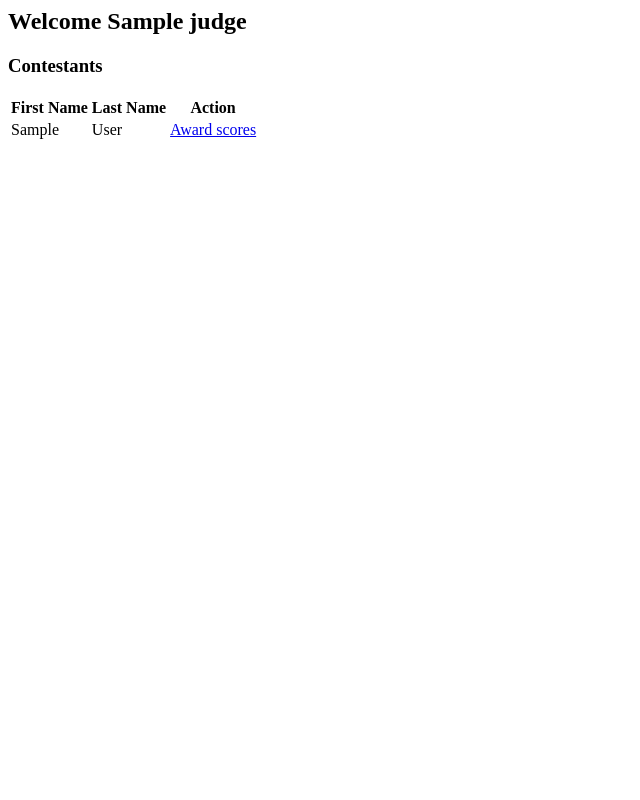
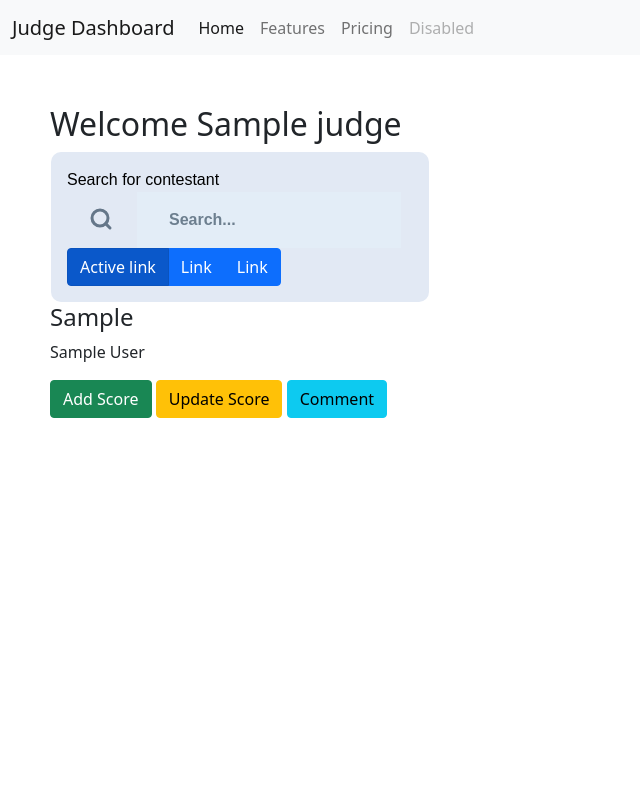
Before and after one commit to enoskyeza/toy_festival_app, a Django app: page /judge/ in a window 1280 px wide. Shown: the whole page, without its empty margins (0-640 px from the left). Run offline with Django 4.2, Linux system fonts and the light colour scheme; a user stored in the database is signed in; tables that the repository leaves empty hold one stand-in row (values such as "Sample post").

Commit message:
Add judge page

```diff
--- /dev/null
+++ b/tf_app/judges/static/judges/css/style.css
@@ -0,0 +1,170 @@
+.sect-pad-bottom {
+  margin-bottom: 20px;
+}
+
+.navbar {
+  height: 55px;
+}
+
+.main{
+  height: calc(100vh - 55px);
+  overflow: hidden;
+  padding: 50px;
+  /* background: black */
+}
+
+/* Filter section */
+@import url('https://fonts.googleapis.com/css?family=Orbitron&display=swap');
+@import url('https://fonts.googleapis.com/css?family=Hind&display=swap');
+
+* {
+  -webkit-font-smoothing: antialiased;
+  /* color: #acbdce; */
+}
+
+:root {
+  --border-radius: 10px;
+}
+
+body, html {
+  /* background: #e2e9f4; */
+  /* display: grid;
+  height: 100%;
+  grid-template: 1fr/100%;
+  place-items: center; */
+}
+
+.Card-filter {
+  padding: 1px;
+  border-radius: var(--border-radius);
+  background: linear-gradient(-67deg, rgba(#c8d8e7, .7), rgba(255,255,255,.8));
+  overflow: hidden;
+  box-shadow:
+    -2px -2px 6px rgba(#fff, .6),
+    2px 2px 12px #c8d8e7;
+  width: 380px;
+}
+
+.CardInner {
+  padding: 16px 16px;
+  background-color: #e2e9f4;
+  border-radius: var(--border-radius);
+}
+
+.container {
+  display: flex;
+}
+
+.Icon {
+  min-width: 46px;
+  min-height: 46px;
+  display: flex;
+  align-items: center;
+  justify-content: center;
+  border-radius: var(--border-radius);
+  margin-right: 12px;
+  box-shadow:
+    -2px -2px 6px rgba(#fff, .6),
+    2px 2px 12px #c8d8e7;
+
+  svg {
+    transform: translate(-1px, -1px);
+  }
+}
+
+label {
+  font-family: "Hind", sans-serif;
+  display: block;
+  /* color: #3c4b66; */
+  /* margin-bottom: 12px;
+  background: linear-gradient(45deg, rgba(#6b7b8f, 1), #3c4b66);
+  -webkit-background-clip: text;
+  -webkit-text-fill-color: transparent; */
+  color: black;
+}
+
+.InputContainer {
+  width: 100%;
+}
+
+input {
+  background-color: #e3edf7;
+  padding: 16px 32px;
+  border: none;
+  display: block;
+  font-family: 'Orbitron', sans-serif;
+  font-weight: 600;
+  color: #a9b8c9;
+  -webkit-appearance: none;
+  transition: all 240ms ease-out;
+  width: 100%;
+
+  &::placeholder {
+    color: #6d7f8f;
+  }
+
+  &:focus {
+    outline: none;
+    color: #6d7f8f;
+    background-color: lighten(#e3edf7, 3%);
+  }
+};
+
+.InputContainer {
+  --top-shadow: inset 1px 1px 3px #c5d4e3, inset 2px 2px 6px #c5d4e3;
+  --bottom-shadow: inset -2px -2px 4px rgba(255,255,255, .7);
+
+  position: relative;
+  border-radius: var(--border-radius);
+  overflow: hidden;
+
+  &:before,
+  &:after {
+    left: 0;
+    top: 0;
+    display: block;
+    content: "";
+    pointer-events: none;
+    width: 100%;
+    height: 100%;
+    position: absolute;
+  }
+
+  &:before {
+    box-shadow: var(--bottom-shadow);
+  }
+
+  &:after {
+    box-shadow: var(--top-shadow);
+  }
+}
+
+/* CONTESTANT SECTION */
+
+.contestant-section{
+  overflow: scroll;
+  /* overflow-y: hidden; Hide vertical scrollbar */
+  overflow-x: hidden; /* Hide horizontal scrollbar */
+}
+
+/* width */
+::-webkit-scrollbar {
+  width: 20px;
+}
+
+/* Track */
+::-webkit-scrollbar-track {
+  box-shadow: inset 0 0 5px grey;
+  border-radius: 10px;
+}
+
+/* Handle */
+::-webkit-scrollbar-thumb {
+  background: red;
+  border-radius: 10px;
+}
+
+/* Handle on hover */
+::-webkit-scrollbar-thumb:hover {
+  background: #b30000;
+}
--- a/tf_app/judges/templates/judges/judge_page.html
+++ b/tf_app/judges/templates/judges/judge_page.html
@@ -1,8 +1,74 @@
-<h2>Welcome {{ judge.name }}
+{% load static %}
 
-<h3>Contestants</h3>
+<!DOCTYPE html>
+<html lang="en">
+<head>
+    <meta charset="UTF-8">
+    <meta name="viewport" content="width=device-width, initial-scale=1.0">
+    <title>Judge Panel</title>
 
-<table>
+    <link href="https://cdn.jsdelivr.net/npm/bootstrap@5.0.2/dist/css/bootstrap.min.css" rel="stylesheet" integrity="sha384-EVSTQN3/azprG1Anm3QDgpJLIm9Nao0Yz1ztcQTwFspd3yD65VohhpuuCOmLASjC" crossorigin="anonymous">
+
+    <link href="{% static 'judges/css/style.css' %}" rel="stylesheet">
+</head>
+
+<body>
+    <nav class="navbar navbar-expand-lg navbar-light bg-light">
+        <div class="container-fluid">
+          <a class="navbar-brand" href="#">Judge Dashboard</a>
+          <button class="navbar-toggler" type="button" data-bs-toggle="collapse" data-bs-target="#navbarNavAltMarkup" aria-controls="navbarNavAltMarkup" aria-expanded="false" aria-label="Toggle navigation">
+            <span class="navbar-toggler-icon"></span>
+          </button>
+          <div class="collapse navbar-collapse" id="navbarNavAltMarkup">
+            <div class="navbar-nav">
+              <a class="nav-link active" aria-current="page" href="#">Home</a>
+              <a class="nav-link" href="#">Features</a>
+              <a class="nav-link" href="#">Pricing</a>
+              <a class="nav-link disabled" href="#" tabindex="-1" aria-disabled="true">Disabled</a>
+            </div>
+          </div>
+        </div>
+    </nav>
+    <div class="main">
+        <h2>Welcome {{ judge.name }}</h2>
+            <div class="Card-filter">
+                <div class="CardInner">
+                <label>Search for contestant</label>
+                <div class="container">
+                  <div class="Icon">
+                    <svg xmlns="http://www.w3.org/2000/svg" width="24" height="24" viewBox="0 0 24 24" fill="none" stroke="#657789" stroke-width="3" stroke-linecap="round" stroke-linejoin="round" class="feather feather-search"><circle cx="11" cy="11" r="8"/><line x1="21" y1="21" x2="16.65" y2="16.65"/></svg>
+                  </div>
+                  <div class="InputContainer">
+                    <input placeholder="Search..."/>
+                  </div>
+                </div>
+                <div class="btn-group">
+                    <a href="#" class="btn btn-primary active" aria-current="page">Active link</a>
+                    <a href="#" class="btn btn-primary">Link</a>
+                    <a href="#" class="btn btn-primary">Link</a>
+                </div>
+               </div>
+            </div>
+        <div class="contestant-section">
+            {% for contestant in contestants %}
+            <div class="contestant-object">
+                <h4>{{ contestant.identifier }}</h4>
+                <p>{{ contestant.first_name }} {{ contestant.last_name }} </p>
+                <div class="score-btns">
+                    <a href="{% url 'score:submit-scores' contestant_id=contestant.id %}" class="btn btn-success">Add Score</a>
+                    <a class="btn btn-warning">Update Score</a>
+                    <a class="btn btn-info">Comment</a>
+                </div>
+            </div>
+            {% endfor %}
+        </div>
+    </div>
+
+    <script src="https://cdn.jsdelivr.net/npm/bootstrap@5.0.2/dist/js/bootstrap.bundle.min.js" integrity="sha384-MrcW6ZMFYlzcLA8Nl+NtUVF0sA7MsXsP1UyJoMp4YLEuNSfAP+JcXn/tWtIaxVXM" crossorigin="anonymous"></script>
+</body>
+</html>
+
+<!-- <table>
     <thead>
         <tr>
             <th>First Name</th>
@@ -19,4 +85,4 @@
         </tr>
         {% endfor %}
     </tbody>
-</table>
+</table> -->
```
Also changed, not shown: tf_app/judges/templates/judges/judge_base.html (added).
